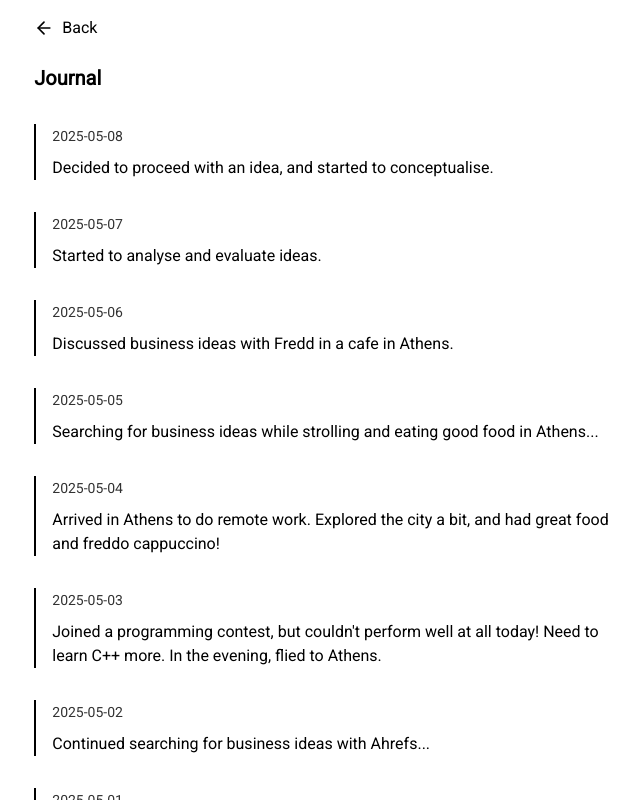
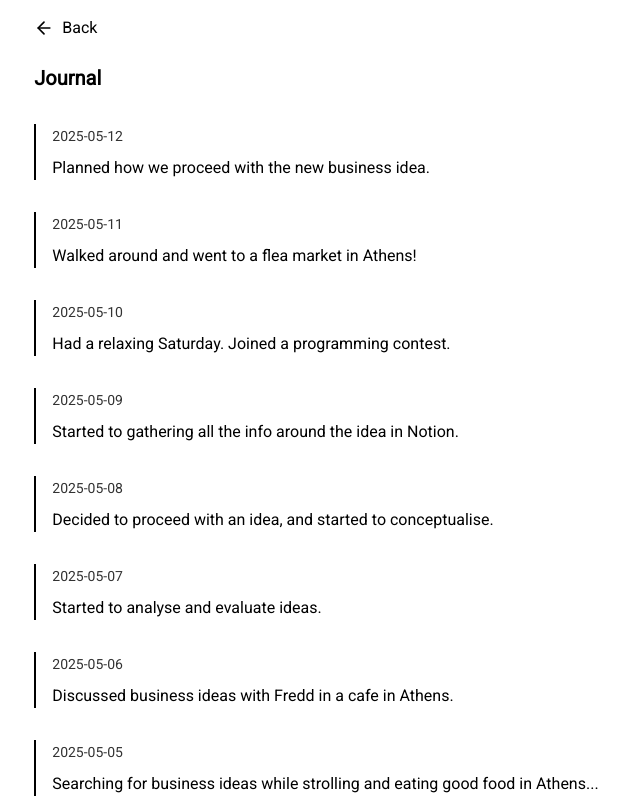
Before and after one commit to minamicode/minamicode.com, a Next.js app: page /journal in a window 1280 px wide. Shown: the top 800 px of the page, without its empty margins (307-947 px from the left). Built offline with nearby package versions, Linux system fonts and the light colour scheme.

Commit message:
Update JournalEntries.tsx

```diff
--- a/src/app/_components/JournalEntries.tsx
+++ b/src/app/_components/JournalEntries.tsx
@@ -6,6 +6,22 @@ type JournalEntry = {
 };
 
 const entries: JournalEntry[] = [
+  {
+    date: "2025-05-12",
+    text: "Planned how we proceed with the new business idea.",
+  },
+  {
+    date: "2025-05-11",
+    text: "Walked around and went to a flea market in Athens!",
+  },
+  {
+    date: "2025-05-10",
+    text: "Had a relaxing Saturday. Joined a programming contest.",
+  },
+  {
+    date: "2025-05-09",
+    text: "Started to gathering all the info around the idea in Notion.",
+  },
   {
     date: "2025-05-08",
     text: "Decided to proceed with an idea, and started to conceptualise.",
```
